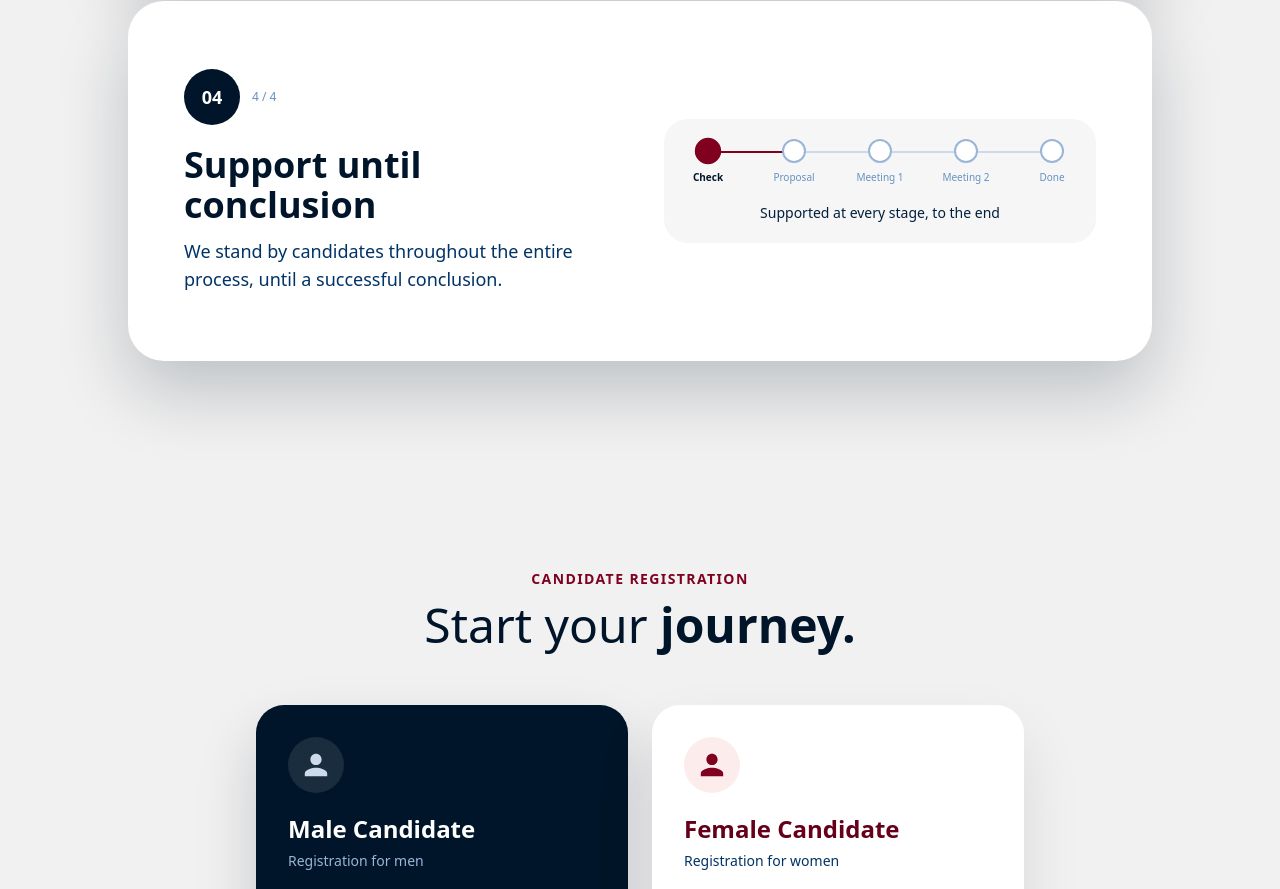
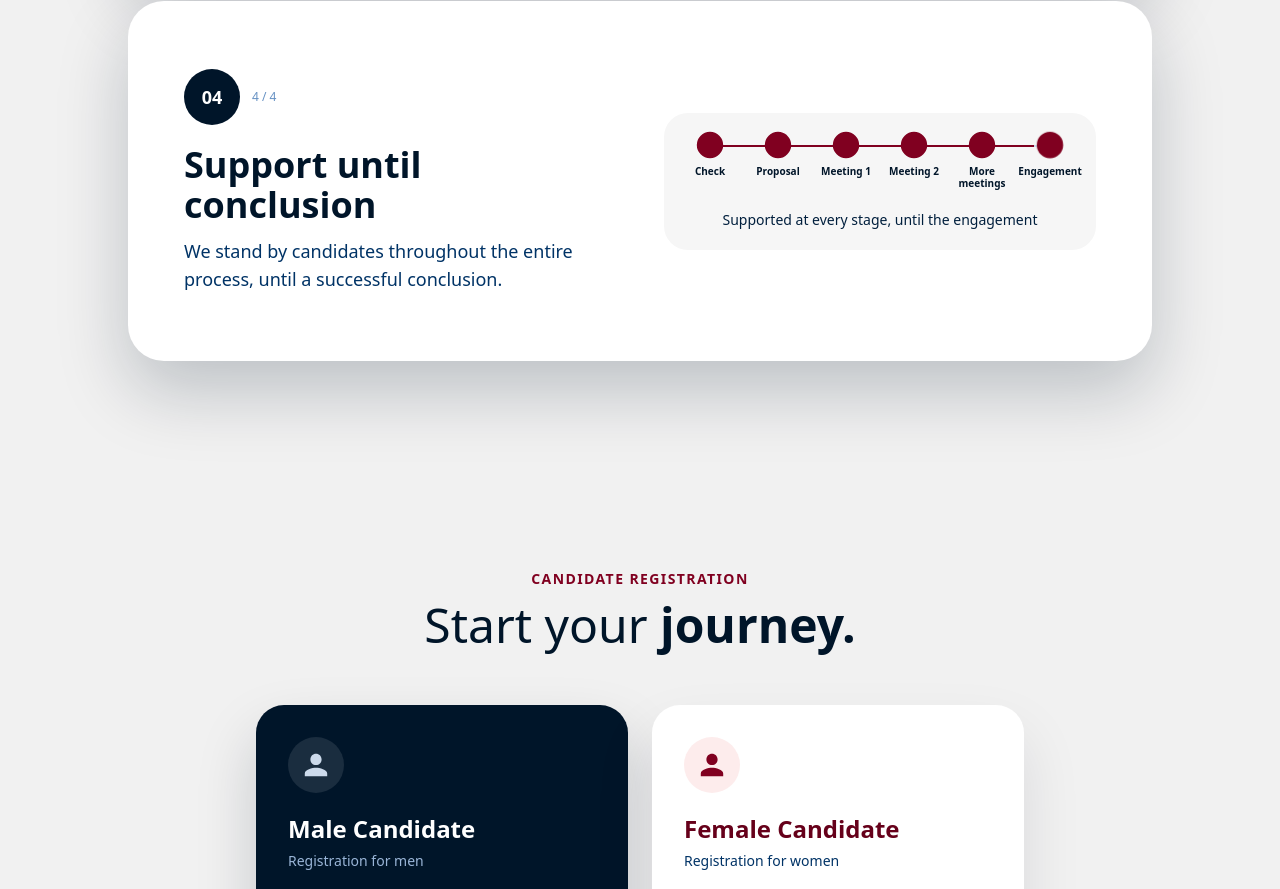
Before and after one commit to k332696709-cyber/bonim-olamot, a Next.js app: page /en in a window 1280 px wide. Shown: the part 4779-5668 px from the top of the page. Built offline with nearby package versions, Linux system fonts and the light colour scheme; no server answers; the database is empty; a web font is replaced by a local one.

Commit message:
Home timeline: six stages ending with engagement

```diff
--- a/src/components/home/HowItWorks.tsx
+++ b/src/components/home/HowItWorks.tsx
@@ -66,21 +66,25 @@ function ProposalVisual({ he, live }: { he: boolean; live: boolean }) {
 }
 
 function SupportVisual({ he, live }: { he: boolean; live: boolean }) {
-  const step = useCycle(live, 5, 1300)
-  const stages = he ? ['בדיקה', 'הצעה', 'פגישה א', 'פגישה ב', 'סיום'] : ['Check', 'Proposal', 'Meeting 1', 'Meeting 2', 'Done']
+  const stages = he
+    ? ['בדיקה', 'הצעה', "פגישה א'", "פגישה ב'", 'עוד פגישות', 'סגירת ווארט']
+    : ['Check', 'Proposal', 'Meeting 1', 'Meeting 2', 'More meetings', 'Engagement']
+  const step = useCycle(live, stages.length, 1300)
+  const last = stages.length - 1
   return (
-    <div className="rounded-3xl bg-[#f6f6f6] p-5 w-full">
+    <div className="rounded-3xl bg-[#f6f6f6] p-4 sm:p-5 w-full">
       <div className="relative flex items-start justify-between">
-        <div className="absolute top-3 inset-x-3 h-0.5 bg-navy-100" />
-        <div className="absolute top-3 start-3 h-0.5 bg-burgundy-500 transition-[width] duration-1000" style={{ width: `calc(${(step / 4) * 100}% - ${step === 4 ? 24 : 0}px)` }} />
-        {stages.map((s, i) => (
-          <div key={s} className="relative flex flex-col items-center gap-2 w-12">
+        <div className="absolute top-3 inset-x-[26px] h-0.5 bg-navy-100">
+          <div className="h-full bg-burgundy-500 transition-[width] duration-1000" style={{ width: `${(step / last) * 100}%` }} />
+        </div>
+        {stages.map((st, i) => (
+          <div key={st} className="relative flex flex-col items-center gap-2 w-[52px]">
             <span className={`w-6 h-6 rounded-full border-2 transition-all duration-500 ${i <= step ? 'bg-burgundy-500 border-burgundy-500 scale-110' : 'bg-white border-navy-200'}`} />
-            <span className={`text-[10px] text-center leading-tight transition-colors ${i <= step ? 'text-navy-800 font-semibold' : 'text-navy-300'}`}>{s}</span>
+            <span className={`text-[10px] text-center leading-tight transition-colors ${i <= step ? 'text-navy-800 font-semibold' : 'text-navy-300'}`}>{st}</span>
           </div>
         ))}
       </div>
-      <p className="text-center text-sm text-navy-700 mt-5">{he ? 'מלווים בכל שלב, עד הסיום' : 'Supported at every stage, to the end'}</p>
+      <p className="text-center text-sm text-navy-700 mt-5">{he ? 'מלווים בכל שלב, עד סגירת הווארט' : 'Supported at every stage, until the engagement'}</p>
     </div>
   )
 }
```
